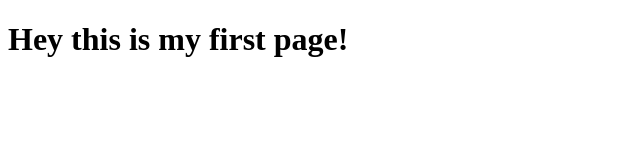
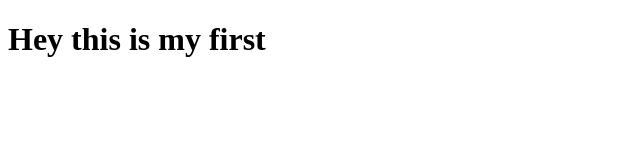
Before and after one commit to arjun123-iitkgp/coursera-test, a plain HTML site: page site/index.html in a window 1280 px wide. Shown: the whole page, without its empty margins (0-640 px from the left). Drawn offline with Linux system fonts and the light colour scheme.

Commit message:
my changes

```diff
--- a/site/index.html
+++ b/site/index.html
@@ -5,6 +5,6 @@
     <title>Hello Coursera!</title>
   </head>
   <body>
-    <h1>Hey this is my first page!</h1>
+    <h1>Hey this is my first</h1>
   </body>
 </html>
```
